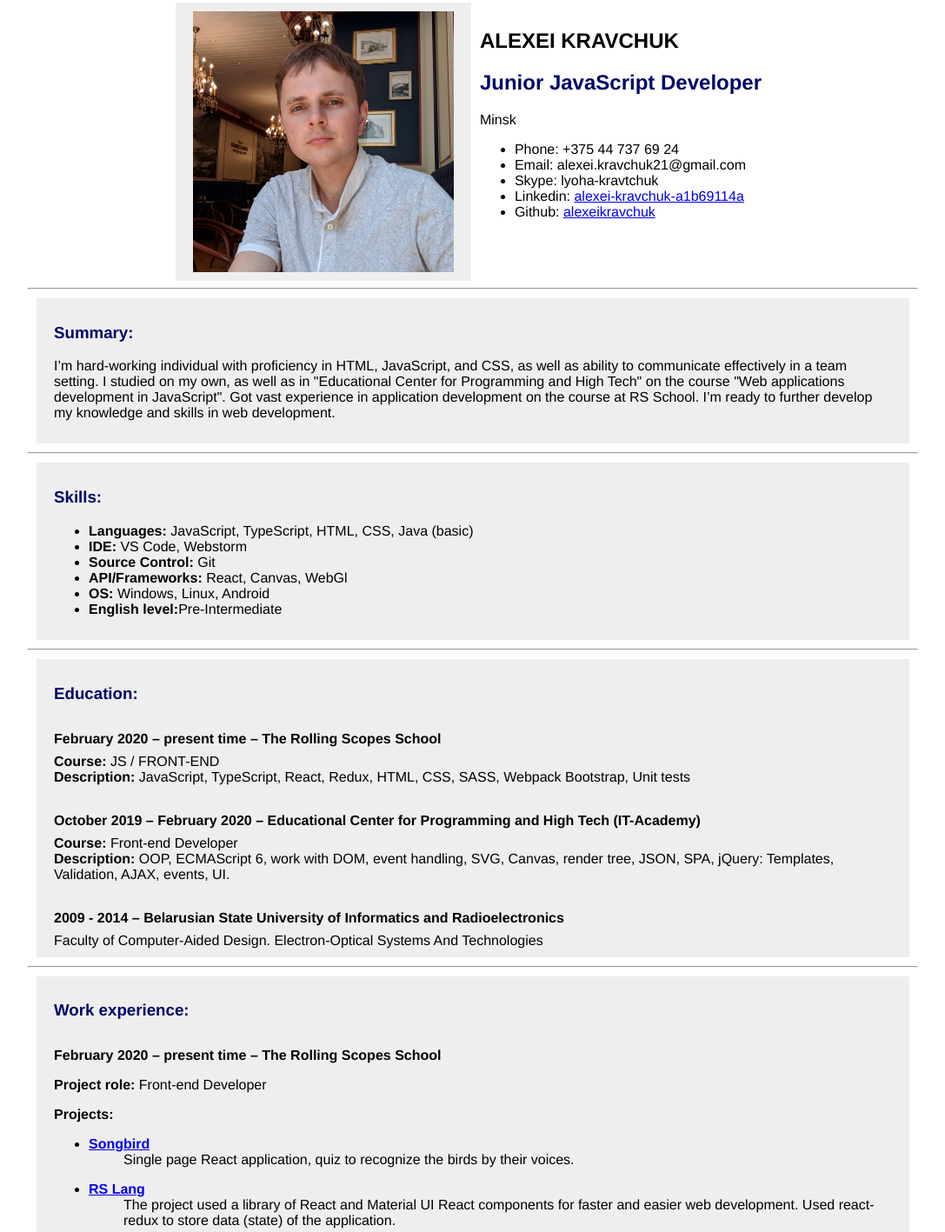
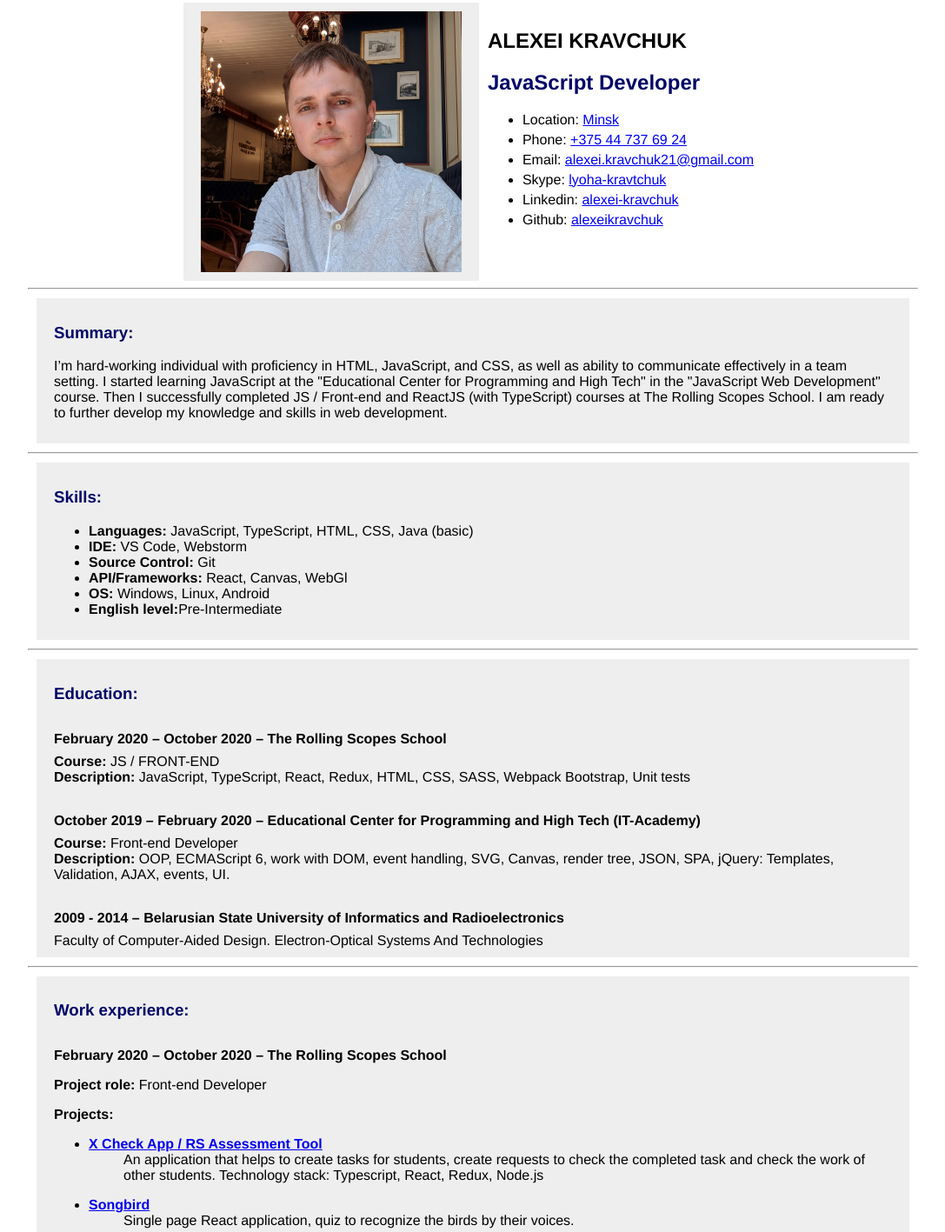
Before and after one commit to alexeikravchuk/rsschool-cv, a plain HTML site: page index.html in a window 1280 px wide. Shown: the part 7-1424 px from the top of the page at 87% size, without its empty margins (96-1183 px from the left). Drawn offline with Linux system fonts and the light colour scheme.

Commit message:
feat: added links and updated information

```diff
--- a/index.html
+++ b/index.html
@@ -1,17 +1,17 @@
 <!DOCTYPE html>
 <html lang="en">
+
 <head>
   <meta charset="UTF-8" />
-    <meta
-      name="viewport"
-      content="width=device-width, user-scalable=no, initial-scale=1.0, maximum-scale=1.0, minimum-scale=1.0"
-    />
+  <meta name="viewport"
+    content="width=device-width, user-scalable=no, initial-scale=1.0, maximum-scale=1.0, minimum-scale=1.0" />
   <meta http-equiv="X-UA-Compatible" content="ie=edge" />
-    <meta http-equiv="Content-Security-Policy" content="upgrade-insecure-requests" />
+  <meta http-equiv="Content-Security-Policy" content="upgrade-insecure-requests">
   <link rel="icon" href="favicon.ico" type="image/ico" />
   <title>CV of Alexei Kravchuk</title>
   <link rel="stylesheet" href="src/style.css" />
 </head>
+
 <body>
   <div class="wrapper">
     <header class="header">
@@ -20,17 +20,16 @@
       </div>
       <section class="contacts">
         <h1>ALEXEI KRAVCHUK</h1>
-          <h2>Junior JavaScript Developer</h2>
-          Minsk
+        <h2>JavaScript Developer</h2>
         <ul>
-            <li>Phone: +375 44 737 69 24</li>
-            <li>Email: alexei.kravchuk21@gmail.com</li>
-            <li>Skype: lyoha-kravtchuk</li>
+          <li>Location: <a href="https://www.google.com/maps/d/edit?mid=1xlDSD8wixeXHVWuhmsDgn04t5YTm20al&usp=sharing"
+              target="_balanл">Minsk</a></li>
+          <li>Phone: <a href="tel:+375447376924">+375 44 737 69 24</a></li>
+          <li>Email: <a href="mailto:alexei.kravchuk21@gmail.com">alexei.kravchuk21@gmail.com</a></li>
+          <li>Skype: <a href="skype:lyoha-kravtchuk">lyoha-kravtchuk</a></li>
           <li>
             Linkedin:
-              <a href="https://www.linkedin.com/in/alexei-kravchuk-a1b69114a/" target="_blank"
-                >alexei-kravchuk-a1b69114a</a
-              >
+            <a href="https://www.linkedin.com/in/alexei-kravchuk/" target="_blank">alexei-kravchuk</a>
           </li>
           <li>
             Github: <a href="https://github.com/alexeikravchuk" target="_blank">alexeikravchuk</a>
@@ -43,11 +42,10 @@
       <section class="summary cv-section">
         <h3>Summary:</h3>
         <p>
-            I’m hard-working individual with proficiency in HTML, JavaScript, and CSS, as well as
-            ability to communicate effectively in a team setting. I studied on my own, as well as in
-            &quot;Educational Center for Programming and High Tech&quot; on the course &quot;Web
-            applications development in JavaScript&quot;. Got vast experience in application
-            development on the course at RS School. I’m ready to further develop my knowledge and
+          I’m hard-working individual with proficiency in HTML, JavaScript, and CSS, as well as ability to communicate
+          effectively in a team setting. I started learning JavaScript at the "Educational Center for Programming and
+          High Tech" in the "JavaScript Web Development" course. Then I successfully completed JS / Front-end and
+          ReactJS (with TypeScript) courses at The Rolling Scopes School. I am ready to further develop my knowledge and
           skills in web development.
         </p>
       </section>
@@ -66,7 +64,7 @@
       <hr />
       <section class="education cv-section">
         <h3>Education:</h3>
-          <h4>February 2020 – present time – The Rolling Scopes School</h4>
+        <h4>February 2020 – October 2020 – The Rolling Scopes School</h4>
         <strong>Course:</strong> JS / FRONT-END<br />
         <strong>Description:</strong> JavaScript, TypeScript, React, Redux, HTML, CSS, SASS,
         Webpack Bootstrap, Unit tests<br />
@@ -83,16 +81,24 @@
       <hr />
       <section class="experience cv-section">
         <h3>Work experience:</h3>
-          <h4>February 2020 – present time – The Rolling Scopes School</h4>
+        <h4>February 2020 – October 2020 – The Rolling Scopes School</h4>
         <p><strong>Project role:</strong> Front-end Developer</p>
         <p><strong>Projects:</strong><a name="projects"></a></p>
         <ul>
           <li>
             <dl>
               <dt>
-                  <a href="https://alexeikravchuk-songbird.netlify.app/" target="_blank"
-                    ><strong>Songbird</strong></a
-                  >
+                <a href="https://xcheck-group3.netlify.app/" target="_blank"><strong>X Check App / RS Assessment
+                    Tool</strong></a>
+              </dt>
+              <dd>An application that helps to create tasks for students, create requests to check the completed task
+                and check the work of other students. Technology stack: Typescript, React, Redux, Node.js</dd>
+            </dl>
+          </li>
+          <li>
+            <dl>
+              <dt>
+                <a href="https://alexeikravchuk-songbird.netlify.app/" target="_blank"><strong>Songbird</strong></a>
               </dt>
               <dd>Single page React application, quiz to recognize the birds by their voices.</dd>
             </dl>
@@ -100,9 +106,7 @@
           <li>
             <dl>
               <dt>
-                  <a href="https://rslang-team19-alexeikravchuk.netlify.app/" target="_blank"
-                    ><strong>RS Lang</strong></a
-                  >
+                <a href="https://rslang-team19-alexeikravchuk.netlify.app/" target="_blank"><strong>RS Lang</strong></a>
               </dt>
               <dd>
                 The project used a library of React and Material UI React components for faster
@@ -114,9 +118,8 @@
           <li>
             <dl>
               <dt>
-                  <a href="https://alexeikravchuk-fancy-weather.netlify.app/" target="_blank"
-                    ><strong>Fancy Weather</strong></a
-                  >
+                <a href="https://alexeikravchuk-fancy-weather.netlify.app/" target="_blank"><strong>Fancy
+                    Weather</strong></a>
               </dt>
               <dd>Application - weather forecast. Geolocation data. Voice control.</dd>
             </dl>
@@ -124,9 +127,8 @@
           <li>
             <dl>
               <dt>
-                  <a href="https://alexeikravchuk-movie-search.netlify.app/" target="_blank"
-                    ><strong>Movie search</strong></a
-                  >
+                <a href="https://alexeikravchuk-movie-search.netlify.app/" target="_blank"><strong>Movie
+                    search</strong></a>
               </dt>
               <dd>
                 A one-page application that displays information about movies at the request of
@@ -161,9 +163,7 @@
           <li>
             <dl>
               <dt>
-                  <a href="https://gem-puzzle.netlify.app/" target="_blank"
-                    ><strong>Gem-Puzzle</strong></a
-                  >
+                <a href="https://gem-puzzle.netlify.app/" target="_blank"><strong>Gem-Puzzle</strong></a>
               </dt>
               <dd>Classic game "15-puzzle"</dd>
             </dl>
@@ -171,9 +171,8 @@
           <li>
             <dl>
               <dt>
-                  <a href="https://webgl-presentation.netlify.app/" target="_blank"
-                    ><strong>WebGl Presentation</strong></a
-                  >
+                <a href="https://webgl-presentation.netlify.app/" target="_blank"><strong>WebGl
+                    Presentation</strong></a>
               </dt>
               <dd>
                 Presentation on how WebGL works with examples. Skybox and Minecraft terrain.
@@ -183,18 +182,14 @@
           <li>
             <dl>
               <dt>
-                  <a href="https://alexei-keyboard.netlify.app/" target="_blank"
-                    ><strong>Virtual keyboard</strong></a
-                  >
+                <a href="https://alexei-keyboard.netlify.app/" target="_blank"><strong>Virtual keyboard</strong></a>
               </dt>
             </dl>
           </li>
           <li>
             <dl>
               <dt>
-                  <a href="https://alexeikravchuk.github.io/singolo/" target="_blank"
-                    ><strong>Singolo</strong></a
-                  >
+                <a href="https://alexeikravchuk.github.io/singolo/" target="_blank"><strong>Singolo</strong></a>
               </dt>
               <dd>Landing page</dd>
             </dl>
@@ -205,9 +200,7 @@
           <li><strong>Project role:</strong> Front-end Developer</li>
           <li>
             <strong>Project description:</strong> Cross-browser web application, game
-              <a href="https://github.com/alexeikravchuk/the-rhythm/" target="_blank"
-                >“THE RHYTHM”</a
-              >
+            <a href="https://github.com/alexeikravchuk/the-rhythm/" target="_blank">“THE RHYTHM”</a>
           </li>
           <li>
             <strong>Used tools:</strong>App has been developed using following stack of
@@ -237,4 +230,5 @@
   </div>
   <hr />
 </body>
+
 </html>
--- a/src/style.css
+++ b/src/style.css
@@ -1,6 +1,6 @@
 body {
   position: relative;
-  font-family: "Helvetica", "Arial", sans-serif;
+  font-family: 'Helvetica', 'Arial', sans-serif;
   margin: 0;
   padding: 0;
   max-width: 100vw;
@@ -34,6 +34,10 @@ header.header {
   min-width: 300px;
 }
 
+.contacts ul li {
+  margin-bottom: 5px;
+}
+
 .cv-section {
   position: relative;
   margin: 10px;
@@ -41,7 +45,8 @@ header.header {
   background: #eeeeee;
 }
 
-h2, h3 {
+h2,
+h3 {
   color: #010666;
 }
 
```
Lines whose indentation alone changed are shown as unchanged.
